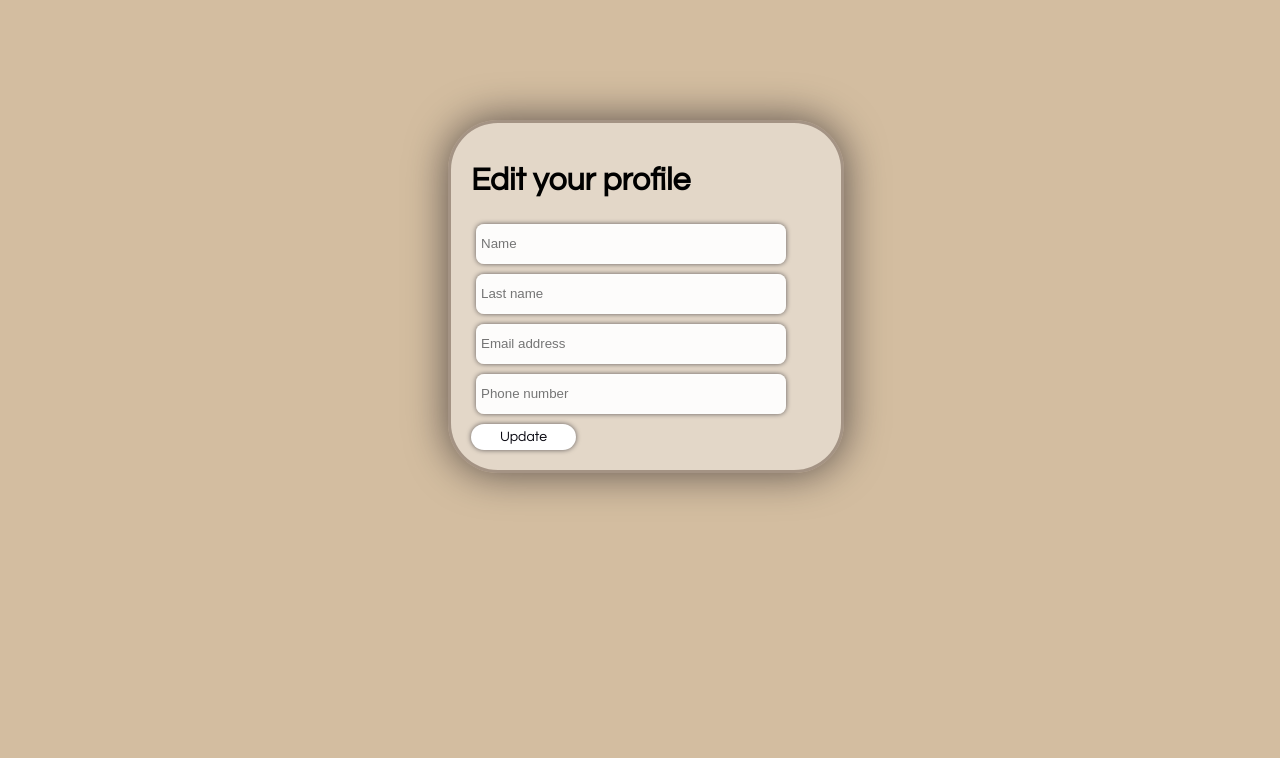
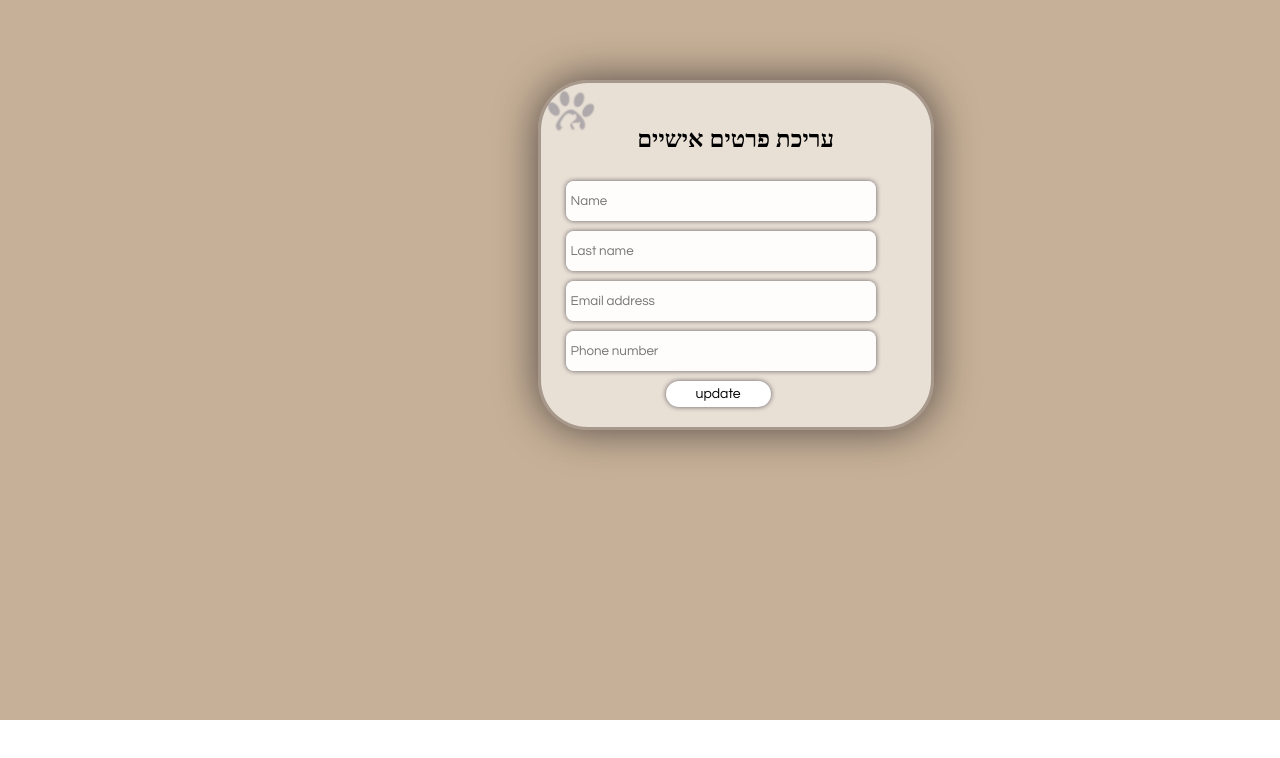
Before and after one commit to Daniel-Elgarisi/HPet, a plain HTML site: page Front/EditProfile/EditProfile.html in a window 1280 px wide. Drawn offline with Linux system fonts and the light colour scheme.

Commit message:
updated edit profile files - Front

```diff
--- a/Front/EditProfile/EditProfile.css
+++ b/Front/EditProfile/EditProfile.css
@@ -2,8 +2,12 @@ body
 {
     margin: 0;
     padding: 0;
-    background-color:#d3bda0;
+    /* background-color:#c5b298;   */
     font-family: 'Century Gothic';
+    background-image: url("editProfileBackground.png");
+    background-repeat: no-repeat;
+    background-position: 0 0;
+    background-size: cover;
 }
 .update{
         width: 350px;
@@ -11,20 +15,21 @@ body
         margin: auto;
         margin: 20 0 0 500px;
         padding: 20px;
-        background: #ece6dea4;
+        background: #ffffff98;
         border-radius: 50px ;
         position: absolute;
-        top: 15%;
-        left: 35%;
+        top: 10%;
+        left: 42%;
         border: 3px solid rgba(73, 52, 38, 0.411);
         box-shadow: 0 0 40px rgba(8,7,16,0.6);
 }
 
 
 h2{
+    font-family: 'Segoe UI Semibold';
     text-align: center;
-    color: #277582;
-    padding: 10px;
+    color: #000000;
+    padding: 3px;
 }
 label{
     color: #337c6f;
@@ -40,6 +45,8 @@ label{
     border: 2px solid rgba(255,255,255,0.1);
     box-shadow: 0 0 5px rgba(8,7,16,0.6);
     background-color: rgba(255, 255, 255, 0.925);
+    font-family: 'Century Gothic', cursive;
+    color: #000000;
 }
 
 #Lname{
@@ -52,6 +59,8 @@ label{
     border: 2px solid rgba(255,255,255,0.1);
     box-shadow: 0 0 5px rgba(8,7,16,0.6);
     background-color: rgba(255, 255, 255, 0.925);
+    font-family: 'Century Gothic', cursive;
+    color: #000000;
 }
 
 
@@ -65,7 +74,8 @@ label{
     border: 2px solid rgba(255,255,255,0.1);
     box-shadow: 0 0 5px rgba(8,7,16,0.6);
     background-color: rgba(255, 255, 255, 0.925);
-
+    font-family: 'Century Gothic', cursive;
+    color: #000000;
 }
 
 #Email{
@@ -78,7 +88,8 @@ label{
     border: 2px solid rgba(255,255,255,0.1);
     box-shadow: 0 0 5px rgba(8,7,16,0.6);
     background-color: rgba(255, 255, 255, 0.925);
-
+    font-family: 'Century Gothic', cursive;
+    color: #000000;
 }
 
 #Phone{
@@ -91,25 +102,26 @@ label{
     border: 2px solid rgba(255,255,255,0.1);
     box-shadow: 0 0 5px rgba(8,7,16,0.6);
     background-color: rgba(255, 255, 255, 0.925);
-
+    font-family: 'Century Gothic', cursive;
+    color: #000000;
 }
 
 button{
     margin-top: 5px;
     width: 30%;
     background-color: #ffffff;
-    color: #080710;
+    color: #000000;
     padding: 4px 0;
     font-size: 14px;
     font-weight: 70;
     border-radius: 30px;
     cursor: pointer;
-    font-family: 'Century Gothic';
+    font-family: 'Century Gothic', cursive;
     background-color: rgb(255, 255, 255);
     box-shadow: 0 0 5px rgba(8,7,16,0.6);
     border: 2px solid rgba(255,255,255,0.1);
-
-
+    width: 30%;
+    margin-left: 30%;
 }
 
 span{
--- a/Front/EditProfile/EditProfile.html
+++ b/Front/EditProfile/EditProfile.html
@@ -1,18 +1,20 @@
 <!DOCTYPE html>
 <head>
     <link rel="stylesheet" type="text/css" href="EditProfile.css">
+    <meta charset="utf-8" />
 </head>
 
 <body>
     <div class="update">
     <form method="post">
-            <h1>Edit your profile </h1>
-            <input type="text" name="name" id="Name" placeholder="Name"><br>
-            <input type="text" name="Lastname" id="Lname" placeholder="Last name"><br>
-            <input type="email" id="Email" name="Email" placeholder="Email address" required><br>
-            <input type="tel" id="Phone" name="Phone" placeholder="Phone number" pattern="[0-9]{3}-[0-9]{3}-[0-9]{4}" required><br>
+            <h2>עריכת פרטים אישיים</h2>
+            <input type="text" name="name" id="Name" placeholder="Name" href="#" data-toggle="tooltip" title="הזן את שמך הפרטי" required><br>
+            <input type="text" name="Lastname" id="Lname" placeholder="Last name" placeholder="Name" href="#" data-toggle="tooltip" title="הזן את שם משפחתך" required><br>
+            <input type="email" id="Email" name="Email" placeholder="Email address" href="#" data-toggle="tooltip" title="הזן את כתובת דואר האלקטרוני שלך"required><br>
+            <input type="tel" id="Phone" name="Phone" placeholder="Phone number" pattern="[0-9]{3}-[0-9]{3}-[0-9]{4}" href="#" data-toggle="tooltip" title="הזן את מספר הטלפון שלך" required><br>
         </form>
-        <button onclick="update()">Update</button><br>
+        <button onclick="update()" href="#" data-toggle="tooltip" title="לחץ כאן בסיום עדכון פרטייך האישיים על מנת לעדכנם במערכת"
+        >update</button><br>
     </div>
     <script src="EditProfile.js"></script>
 </body>
--- a/Front/EditProfile/EditProfile.js
+++ b/Front/EditProfile/EditProfile.js
@@ -4,10 +4,12 @@ async function update() {
     let lname = document.getElementById("Lname").value;
     let email = document.getElementById("Email").value;
     let phone = document.getElementById("Phone").value;
+    let ip = sessionStorage.getItem("ip")
+
 
     //fetch
     //call for POST to the url:
-    let response = await fetch('http://localhost:5000/user/update', {
+    let response = await fetch(`http://${ip}:5000/user/update`, {
         //post
         method: 'PUT',
         headers: {
```
Also changed, not shown: Front/EditProfile/editProfileBackground.png (added).
